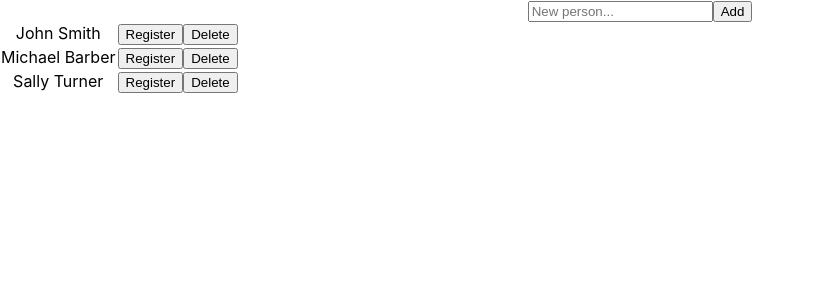
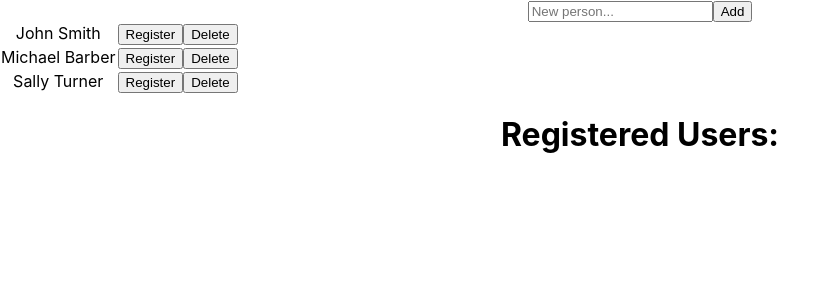
Before and after one commit to adamcstephens/classbook, a React (Create React App) app: page / in a window 1280 px wide. Shown: the top 300 px of the page, without its empty margins (0-838 px from the left). Built offline with nearby package versions, Linux system fonts and the light colour scheme.

Commit message:
add registered users

```diff
--- a/src/App.js
+++ b/src/App.js
@@ -1,14 +1,13 @@
 import "./App.css"
 import { WelcomeClass } from "./welcomeClass"
-import { Counter } from "./counter"
 import { useState } from "react"
+import { RegisteredUsers } from "./registeredUsers"
 
 const initialPeople = [
   {
     id: 0,
     name: "John",
     lastName: "Smith",
-    morning: true,
   },
   {
     id: 1,
@@ -69,7 +68,7 @@ function App() {
         <button>Add</button>
       </form>
       <WelcomeClass people={people} toggleRegistered={toggleRegistered} removePerson={removePerson} />
-      {/* <Counter initialCount={0} /> */}
+      <RegisteredUsers people={people} />
     </div>
   )
 }
--- /dev/null
+++ b/src/registeredUsers.js
@@ -0,0 +1,12 @@
+export const RegisteredUsers = ({ people }) => {
+  return (
+    <>
+      <h1>Registered Users:</h1>
+      {people.map((person, index) => {
+        if (person.registered) {
+          return <h3>{person.name}</h3>
+        }
+      })}
+    </>
+  )
+}
```
